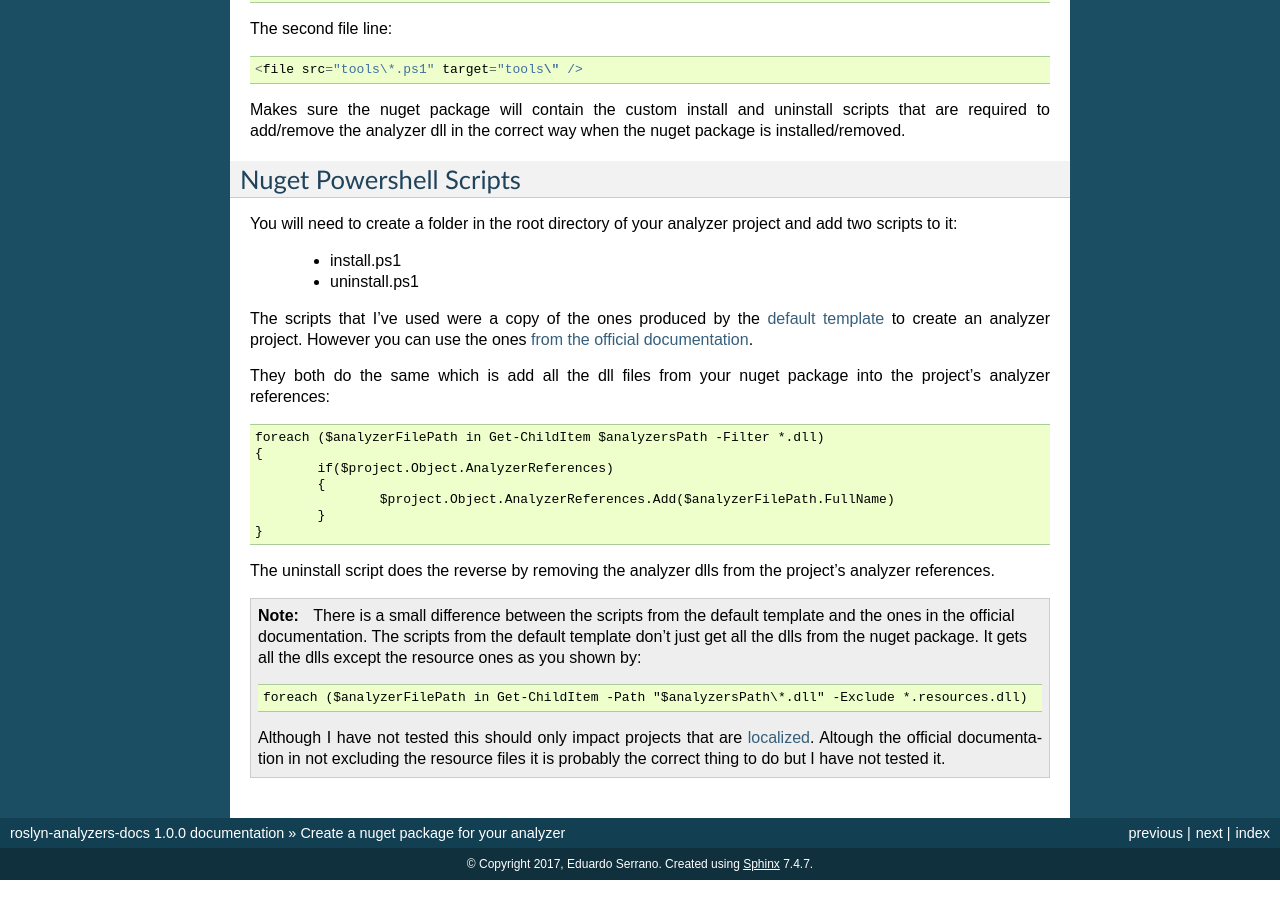
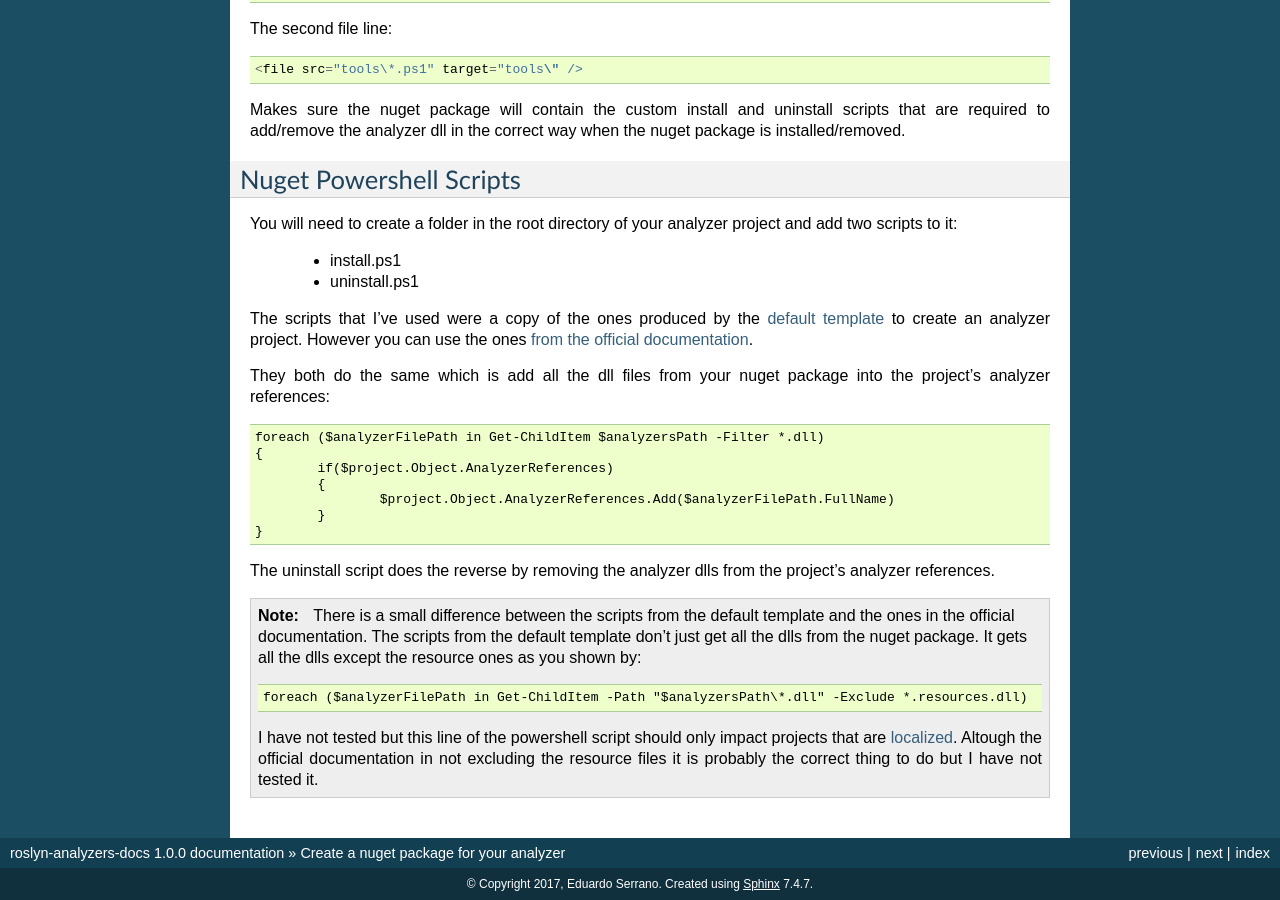
Before and after one commit to edumserrano/roslyn-analyzers, a Sphinx documentation site: the page built from Docs/source/create-nuget-package.rst, in a window 1280 px wide and 900 px high, scrolled down 723 px. Built offline with Sphinx 7.4.7, drawn with Linux system fonts in a browser that asks for light colours.

Commit message:
updating docs

```diff
--- a/Docs/source/create-nuget-package.rst
+++ b/Docs/source/create-nuget-package.rst
@@ -66,4 +66,4 @@ The uninstall script does the reverse by removing the analyzer dlls from the pro
 
 	foreach ($analyzerFilePath in Get-ChildItem -Path "$analyzersPath\*.dll" -Exclude *.resources.dll)
 
-   Although I have not tested this should only impact projects that are :ref:`localized <tips-and-more-resources>`. Altough the official documentation in not excluding the resource files it is probably the correct thing to do but I have not tested it.
+   I have not tested but this line of the powershell script should only impact projects that are :ref:`localized <tips-and-more-resources>`. Altough the official documentation in not excluding the resource files it is probably the correct thing to do but I have not tested it.
```
